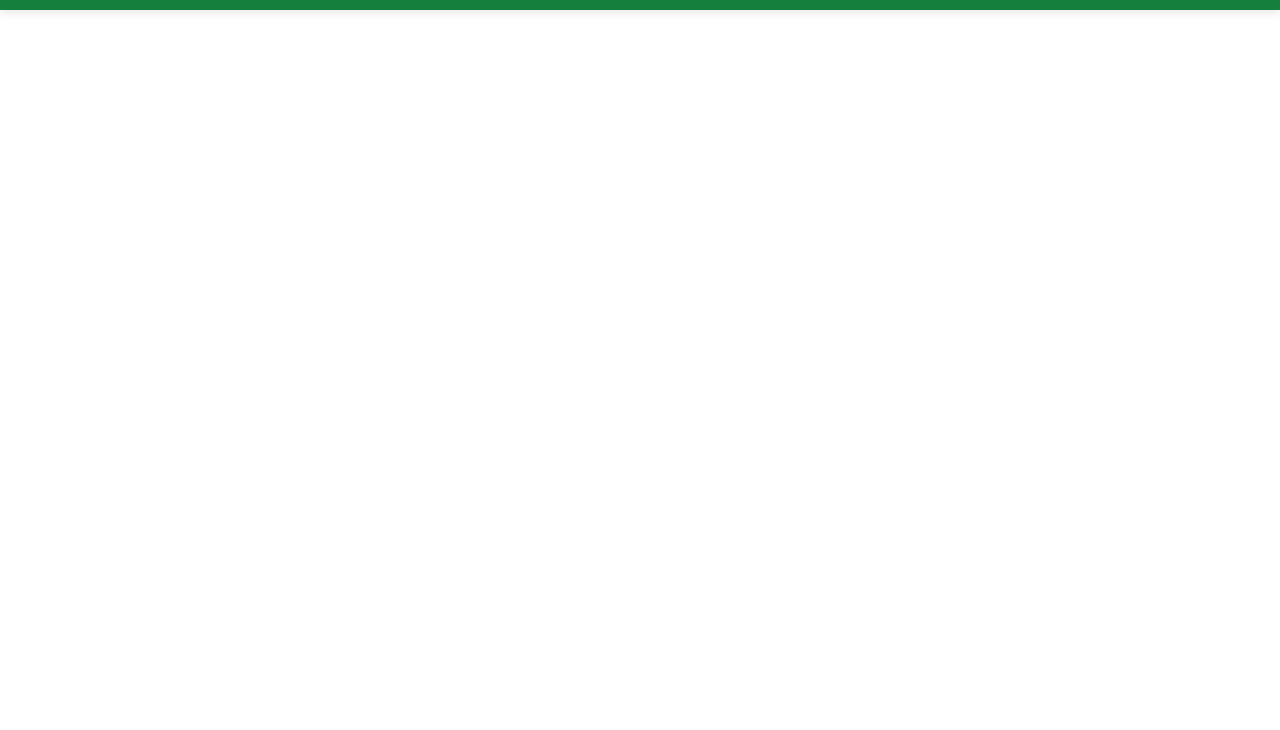
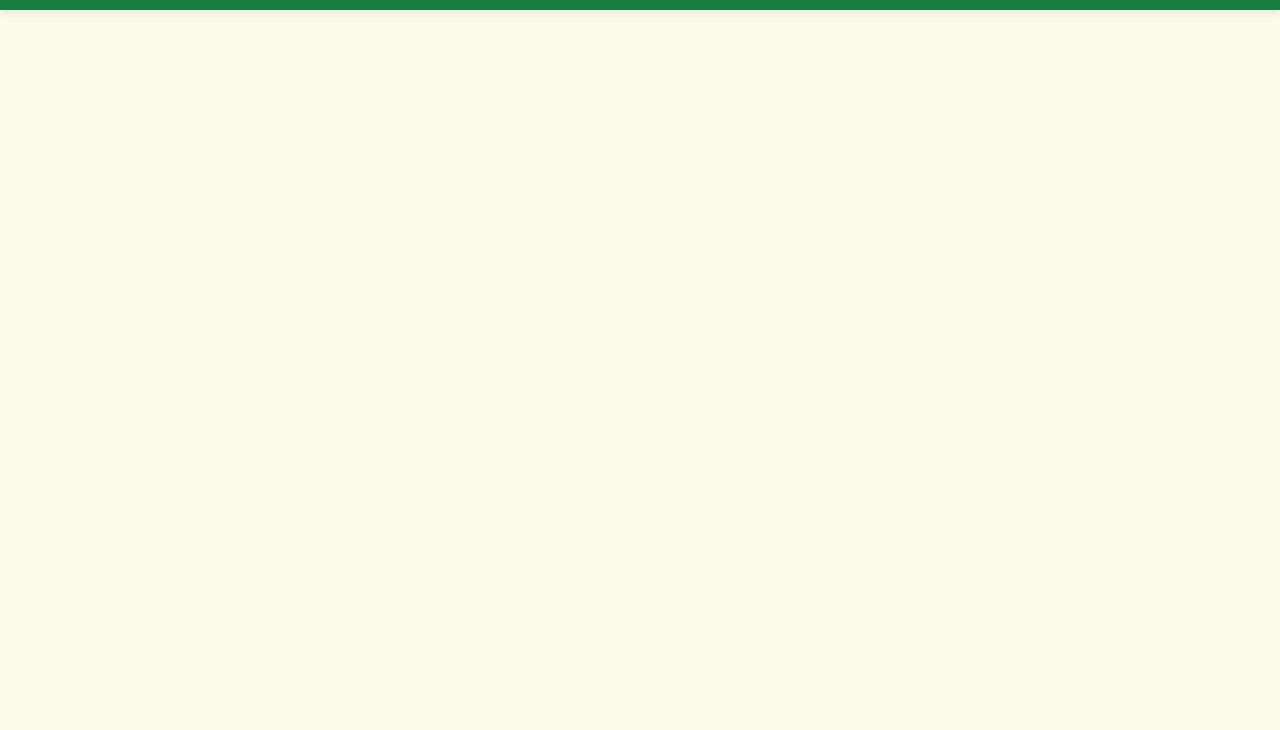
Before and after one commit to Larkinz/pet-shelter-revamped, a plain HTML site: page home_rev.html in a window 1280 px wide. Shown: the part 70-800 px from the top of the page. Drawn offline with Linux system fonts and the light colour scheme.

Commit message:
fix: moved body min-height 100vh to general.css because it applies to all pages and added bottom margin to the links-grid to prevent github buttons from being the bottom of the page

```diff
--- a/public/css/general.css
+++ b/public/css/general.css
@@ -95,4 +95,6 @@ body {
   line-height: 1;
   font-weight: 400;
   color: #15214c;
+  min-height: 100vh;
+  background-color: #fffbeb;
 }
--- a/public/css/landing_page.css
+++ b/public/css/landing_page.css
@@ -1,8 +1,3 @@
-body {
-  min-height: 100vh;
-  background-color: #fffbeb;
-}
-
 /* --- COLOUR SCHEME GRID --- */
 .colour-scheme-grid {
   height: 20vh;
@@ -124,6 +119,7 @@ main h2 {
   display: grid;
   grid-template-columns: 1fr 1fr;
   padding-top: 8rem;
+  margin-bottom: 3.2rem;
   justify-items: center;
 }
 
```
